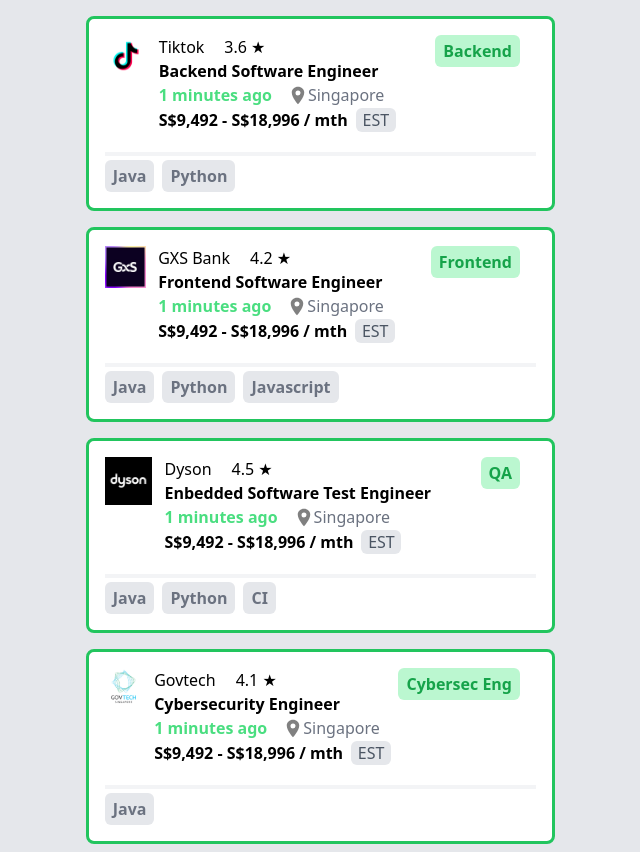
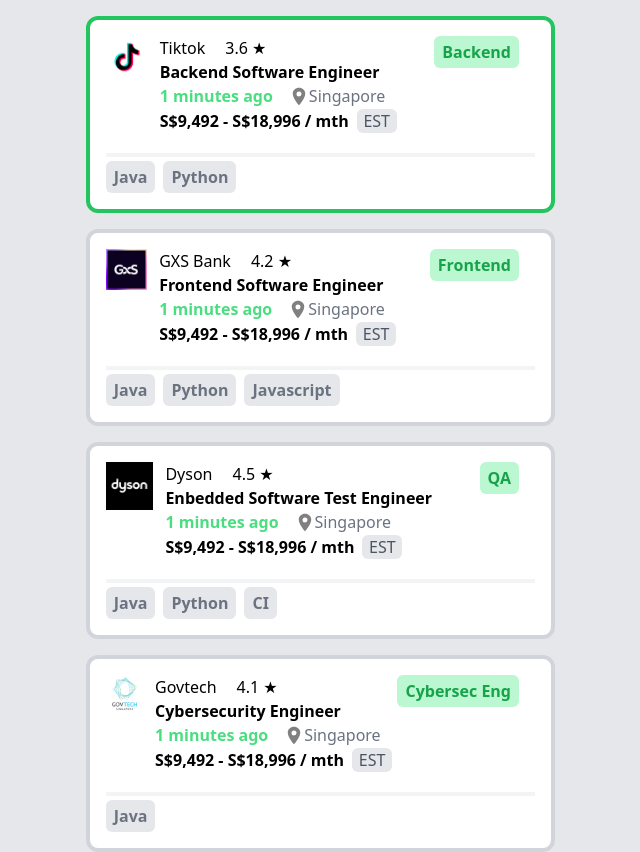
Before and after one commit to JoelKong/NodeFlair, a Next.js app in the folder nodeflair/: page / in a window 1280 px wide. Shown: the top 852 px of the page, without its empty margins (21-661 px from the left). Built offline with nearby package versions, Linux system fonts and the light colour scheme.

Commit message:
fix: upon resize requirements pop off if exceed length

```diff
--- a/nodeflair/components/JobRequirements.tsx
+++ /dev/null
@@ -1,3 +0,0 @@
-export default function JobRequirements(): JSX.Element {
-  return <div>df</div>;
-}
--- a/nodeflair/components/SimplifiedJobDesc.tsx
+++ b/nodeflair/components/SimplifiedJobDesc.tsx
@@ -1,12 +1,42 @@
-import db from "../database/db";
+import { useState, useRef, useEffect } from "react";
 import Image from "next/image";
 
-export default function SimplifiedJobDesc(): JSX.Element {
+export default function SimplifiedJobDesc({
+  db,
+  activeElement,
+  setActiveElement,
+}: any): JSX.Element {
+  // const [visibleRequirements, setVisibleRequirements] = useState<any>([])
+  // const requirementRef = useRef<any>([]);
+
+  // useEffect(() => {
+  //   const containerWidth = requirementRef.current!.clientWidth;
+  //   const elements = requirementRef.current!.children;
+  //   let totalWidth = 0;
+  //   let requirementsToShow = [];
+
+  //   for (let i = 0; i < elements.length; i++) {
+  //     totalWidth += requirementRef.current!.clientWidth;
+  //     if (totalWidth <= containerWidth) {
+  //       requirementsToShow.push(visibleRequirements[i]);
+  //     } else {
+  //       break;
+  //     }
+  //   }
+  //   setVisibleRequirements(requirementsToShow);
+  // }, [db.jobs.requirements]);
+
   return (
     <>
-      {db.map((jobs) => {
+      {db.map((jobs: any) => {
         return (
-          <section className="flex flex-col w-full lg:w-[calc(50%-4rem)] relative h-fit border-[3px] border-green-500 bg-white rounded-lg p-4 mt-4 whitespace-nowrap overflow-hidden">
+          <section
+            key={jobs.id}
+            onClick={() => setActiveElement(jobs)}
+            className={`${
+              activeElement.id === jobs.id && "lg:border-green-500"
+            } relative p-4 mt-4 flex flex-col w-full lg:w-[calc(50%-4rem)] h-fit border-4 bg-white border-gray-300 rounded-xl whitespace-nowrap overflow-hidden hover:cursor-pointer hover:shadow-md transition-transform hover:-translate-y-1`}
+          >
             <div className="flex flex-col sm:flex-row">
               <div>
                 <Image
@@ -51,8 +81,8 @@
               </div>
             </div>
             <div className="w-full border-gray-100 border-2 mt-5"></div>
-            <div className="flex flex-row">
-              {jobs.requirements.map((requirement, index) => {
+            <div className="flex flex-row flex-wrap w-full max-h-10 truncate">
+              {jobs.requirements.map((requirement: string, index: number) => {
                 return (
                   <div
                     key={index}
--- a/nodeflair/src/pages/index.tsx
+++ b/nodeflair/src/pages/index.tsx
@@ -1,10 +1,18 @@
+import { useState } from "react";
+import db from "../../database/db";
 import SimplifiedJobDesc from "../../components/SimplifiedJobDesc";
 
 export default function Home() {
+  const [activeElement, setActiveElement] = useState(db[0]);
+
   return (
     <main className="flex items-center justify-center w-screen h-full bg-gray-200">
       <section className="w-5/6 h-full">
-        <SimplifiedJobDesc />
+        <SimplifiedJobDesc
+          db={db}
+          activeElement={activeElement}
+          setActiveElement={setActiveElement}
+        />
       </section>
     </main>
   );
```
